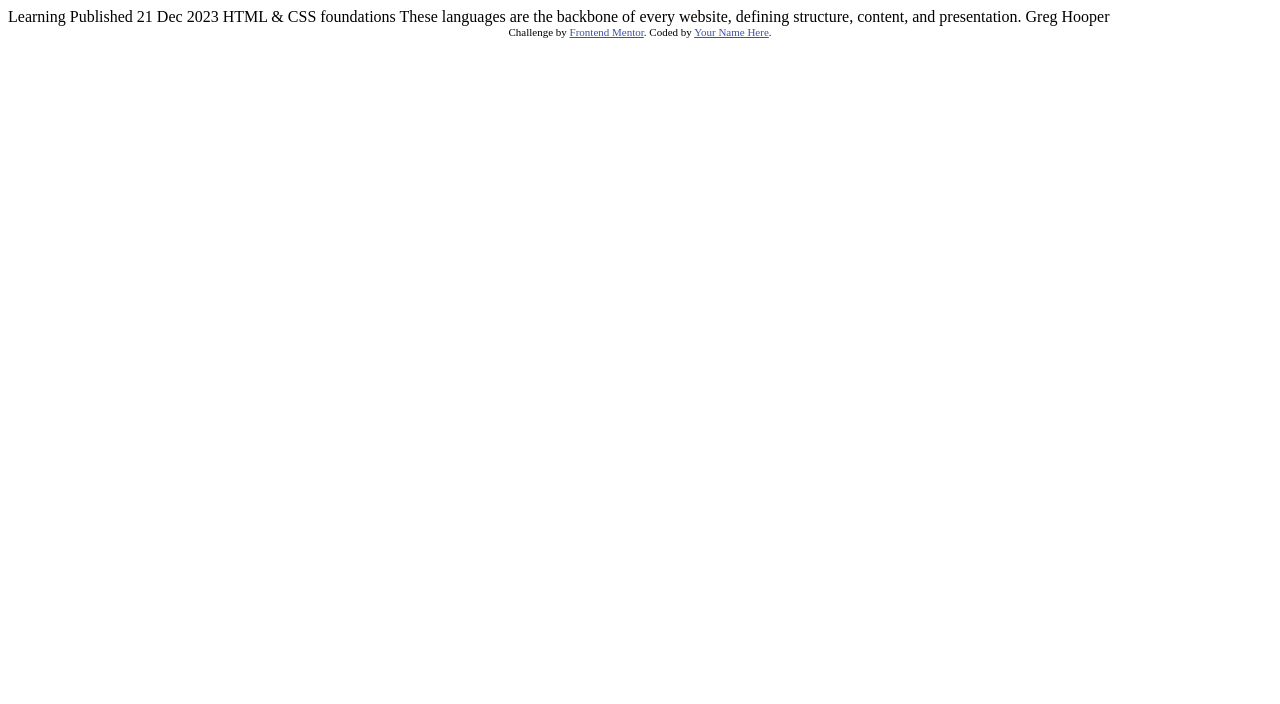
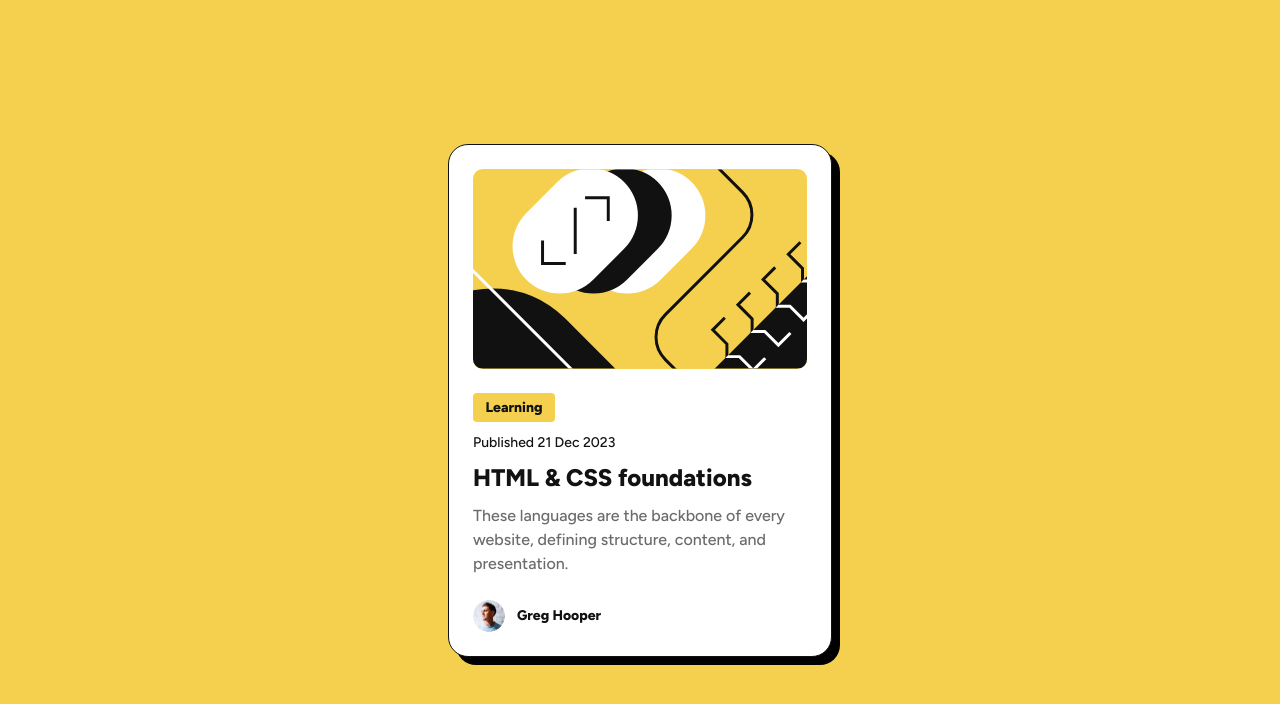
Before and after one commit to capadona89/blog-preview-card, a website: page index.html in a window 1280 px wide. Drawn offline with Linux system fonts and the light colour scheme.

Commit message:
solution

```diff
--- a/index.html
+++ b/index.html
@@ -3,32 +3,31 @@
 <head>
   <meta charset="UTF-8">
   <meta name="viewport" content="width=device-width, initial-scale=1.0"> <!-- displays site properly based on user's device -->
-
+  <link rel="stylesheet" href="./css/styles.css">
   <link rel="icon" type="image/png" sizes="32x32" href="./assets/images/favicon-32x32.png">
+  <link rel="preconnect" href="https://fonts.googleapis.com">
+  <link rel="preconnect" href="https://fonts.gstatic.com" crossorigin>
+  <link href="https://fonts.googleapis.com/css2?family=Figtree:ital,wght@0,300..900;1,300..900&display=swap" rel="stylesheet">
 
   <title>Frontend Mentor | Blog preview card</title>
-
-  <!-- Feel free to remove these styles or customise in your own stylesheet 👍 -->
-  <style>
-    .attribution { font-size: 11px; text-align: center; }
-    .attribution a { color: hsl(228, 45%, 44%); }
-  </style>
 </head>
 <body>
-
-  Learning
-
-  Published 21 Dec 2023
-
-  HTML & CSS foundations
-
-  These languages are the backbone of every website, defining structure, content, and presentation.
-
-  Greg Hooper
-
-  <div class="attribution">
-    Challenge by <a href="https://www.frontendmentor.io?ref=challenge" target="_blank">Frontend Mentor</a>.
-    Coded by <a href="#">Your Name Here</a>.
+  <div class="container">
+    <div class="post-card">
+      <div class="post-card__heading">
+        <img src="./assets/images/illustration-article.svg" alt="article image" class="post-card__heading-image">
+      </div>
+      <div class="post-card__content">
+        <button class="post-card__content-button">Learning</button>
+        <p class="post-card__content-info">Published 21 Dec 2023</p>
+        <h1 class="post-card__content-heading">HTML & CSS foundations</h1>
+        <p class="post-card__content-text">These languages are the backbone of every website, defining structure, content, and presentation.</p>
+      </div>
+      <div class="post-card__author">
+        <img src="./assets/images/image-avatar.webp" alt="author avatar" class="post-card__author-image">
+        <p class="post-card__author-name">Greg Hooper</p>
+      </div>
+    </div>
   </div>
 </body>
 </html>
--- /dev/null
+++ b/scss/_abstracts/_mixins.scss
@@ -0,0 +1,14 @@
+@import "./variables";
+
+@mixin on-desktop {
+  @media (min-width: $mobile-screen) {
+    @content;
+  }
+}
+
+@mixin hover($_property, $_toValue) {
+  transition: #{$_property} $transition-time;
+  &:hover {
+    #{$_property}: $_toValue;
+  }
+}
--- /dev/null
+++ b/scss/_abstracts/_variables.scss
@@ -0,0 +1,30 @@
+//colors
+
+$yellow-color: hsl(47, 88%, 63%);
+$white-color: hsl(0, 0%, 100%);
+$gray-500-color: hsl(0, 0%, 42%);
+$gray-950-color: hsl(0, 0%, 7%);
+
+//screen-sizes
+
+$mobile-screen: 375px;
+$deskctop-scree: 1440px;
+
+//font-sizes
+
+$paragraph-font-size: 16px;
+$heading-font-size: 24px;
+$info-font-size: 14px;
+
+//font-weights
+
+$font-weight-light: 500;
+$font-weight-bold: 800;
+
+//font-family
+
+$font-family: Figtree, serif;
+
+//transitions
+
+$transition-time: 0.3s;
--- /dev/null
+++ b/scss/_components/_post-card.scss
@@ -0,0 +1,157 @@
+@import "../_abstracts/variables";
+@import "../_abstracts/mixins";
+
+.post-card {
+  box-sizing: border-box;
+  display: flex;
+  flex-direction: column;
+  gap: 24px;
+  align-items: flex-start;
+  justify-content: flex-start;
+  width: 327px;
+  padding: 24px;
+  background: $white-color;
+  border: 1px solid $gray-950-color;
+  border-radius: 20px;
+  box-shadow: 8px 8px 0px black;
+
+  @include on-desktop {
+    width: 384px;
+  }
+
+  &__heading {
+    box-sizing: border-box;
+    height: 200px;
+    flex: 0 0 auto;
+    align-self: stretch;
+    overflow: hidden;
+    border-radius: 10px;
+    background: $yellow-color;
+
+    &-image {
+      box-sizing: border-box;
+      display: block;
+      width: 100%;
+      max-width: initial;
+      height: 200px;
+    }
+  }
+
+  &__content {
+    box-sizing: border-box;
+    display: flex;
+    flex: 0 0 auto;
+    flex-direction: column;
+    gap: 12px;
+    align-items: flex-start;
+    align-self: stretch;
+    justify-content: flex-start;
+
+    &-button {
+      box-sizing: border-box;
+      display: block;
+      flex: 0 0 auto;
+      width: 73px;
+      min-width: 73px;
+      height: 26px;
+      font-family: $font-family;
+      font-size: 12px;
+      font-weight: $font-weight-bold;
+      color: $gray-950-color;
+      cursor: pointer;
+      background-color: $yellow-color;
+      border: none;
+      border-radius: 4px;
+
+      @include on-desktop {
+        width: 82px;
+        min-width: 82px;
+        height: 29px;
+        font-size: 14px;
+      }
+    }
+
+    &-info {
+      flex: 0 0 auto;
+      padding: 0;
+      margin: 0;
+      font-family: $font-family;
+      font-size: 12px;
+      font-weight: $font-weight-light;
+      color: $gray-950-color;
+
+      @include on-desktop {
+        font-size: 14px;
+      }
+    }
+
+    &-heading {
+      flex: 0 0 auto;
+      align-self: stretch;
+      padding: 0;
+      margin: 0;
+      font-family: $font-family;
+      font-size: 20px;
+      font-weight: $font-weight-bold;
+      color: $gray-950-color;
+      text-align: left;
+
+      @include hover(color, $yellow-color);
+      @include hover(cursor, pointer);
+
+      @include on-desktop {
+        font-size: 24px;
+      }
+    }
+
+    &-text {
+      flex: 0 0 auto;
+      align-self: stretch;
+      padding: 0;
+      margin: 0;
+      font-family: $font-family;
+      font-size: 14px;
+      font-weight: $font-weight-light;
+      line-height: 21px;
+      color: $gray-500-color;
+      text-align: left;
+
+      @include on-desktop {
+        font-size: 16px;
+        line-height: 24px;
+      }
+    }
+  }
+
+  &__author {
+    box-sizing: border-box;
+    display: flex;
+    flex: 0 0 auto;
+    flex-direction: row;
+    gap: 12px;
+    align-items: center;
+    justify-content: flex-start;
+
+    &-image {
+      box-sizing: border-box;
+      display: block;
+      flex: 0 0 auto;
+      width: 32px;
+      max-width: initial;
+      height: 32px;
+      border: none;
+      border-radius: 50%;
+      object-fit: cover;
+    }
+
+    &-name {
+      flex: 0 0 auto;
+      padding: 0;
+      margin: 0;
+      font-family: $font-family;
+      font-size: 14px;
+      font-weight: $font-weight-bold;
+      color: $gray-950-color;
+    }
+  }
+}
--- /dev/null
+++ b/scss/_layout/_layout.scss
@@ -0,0 +1,18 @@
+@import "../_abstracts/variables";
+@import "../_abstracts/mixins";
+
+body {
+  padding: 0;
+  margin: 0;
+  font-family: $font-family;
+  background-color: $yellow-color;
+}
+
+.container {
+  height: 100vh;
+  display: flex;
+  justify-content: center;
+  align-items: center;
+  align-content: center;
+  margin: auto;
+}
--- /dev/null
+++ b/scss/styles.scss
@@ -0,0 +1,5 @@
+@import "./_abstracts/variables";
+@import "./_abstracts/mixins";
+
+@import "./_layout/layout";
+@import "./_components/post-card";
```
Also changed, not shown: package.json (added, +22 -0 lines), css/styles.css (added), 2 other files.
